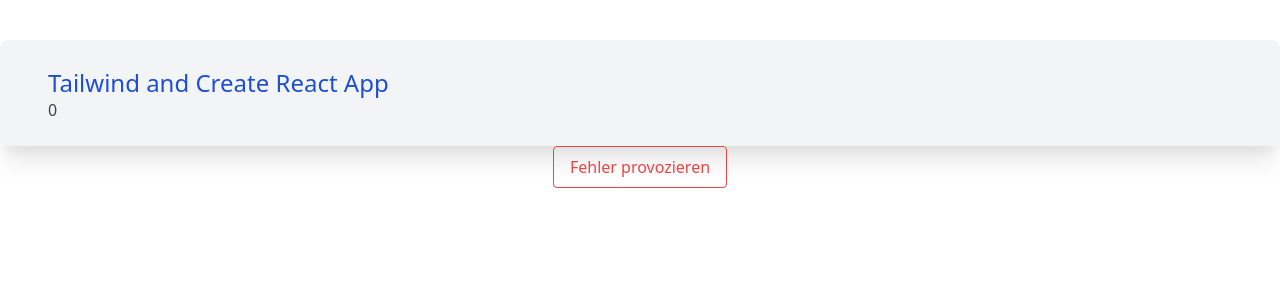
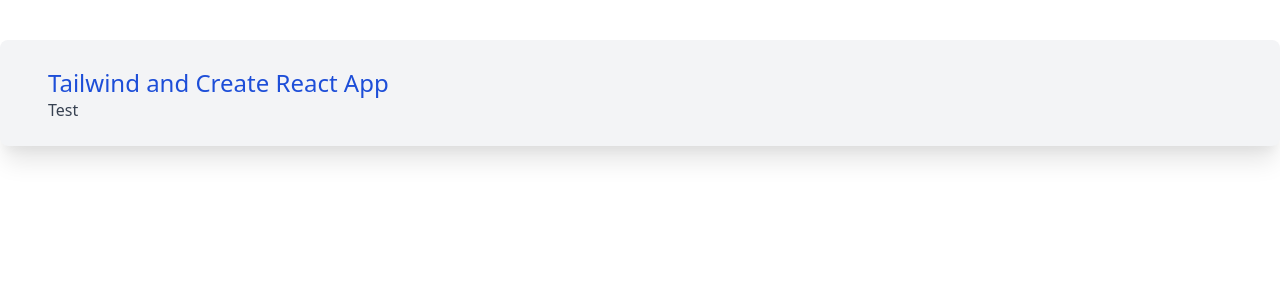
Before and after one commit to sven-olding/teams-widget, a React (Create React App) app: page / in a window 1280 px wide. Shown: the top 300 px of the page. Built offline with nearby package versions, Linux system fonts and the light colour scheme.

Commit message:
remove errorboundary testing code

```diff
--- a/src/App.tsx
+++ b/src/App.tsx
@@ -1,10 +1,6 @@
-import React, { useState } from 'react';
+import React from 'react';
 
 function App(): JSX.Element {
-    const [counter, setCounter] = useState(0);
-    if (counter == 1) {
-        throw new Error('Test');
-    }
     return (
         <div className="lg:container lg:mx-auto m-4">
             <div className="p-6 bg-gray-100 mt-10 rounded-lg shadow-xl">
@@ -12,18 +8,9 @@
                     <h1 className="text-2xl text-blue-700 leading-tight">
                         Tailwind and Create React App
                     </h1>
-                    <p className="text-base text-gray-700 leading-normal">{counter}</p>
+                    <p className="text-base text-gray-700 leading-normal">Test</p>
                 </div>
             </div>
-
-            <button
-                type="button"
-                className="border border-red-500 text-red-500 hover:bg-red-500 hover:text-gray-200 rounded px-4 py-2 max-w-md flex mx-auto"
-                onClick={() => {
-                    setCounter(counter + 1);
-                }}>
-                Fehler provozieren
-            </button>
         </div>
     );
 }
```
